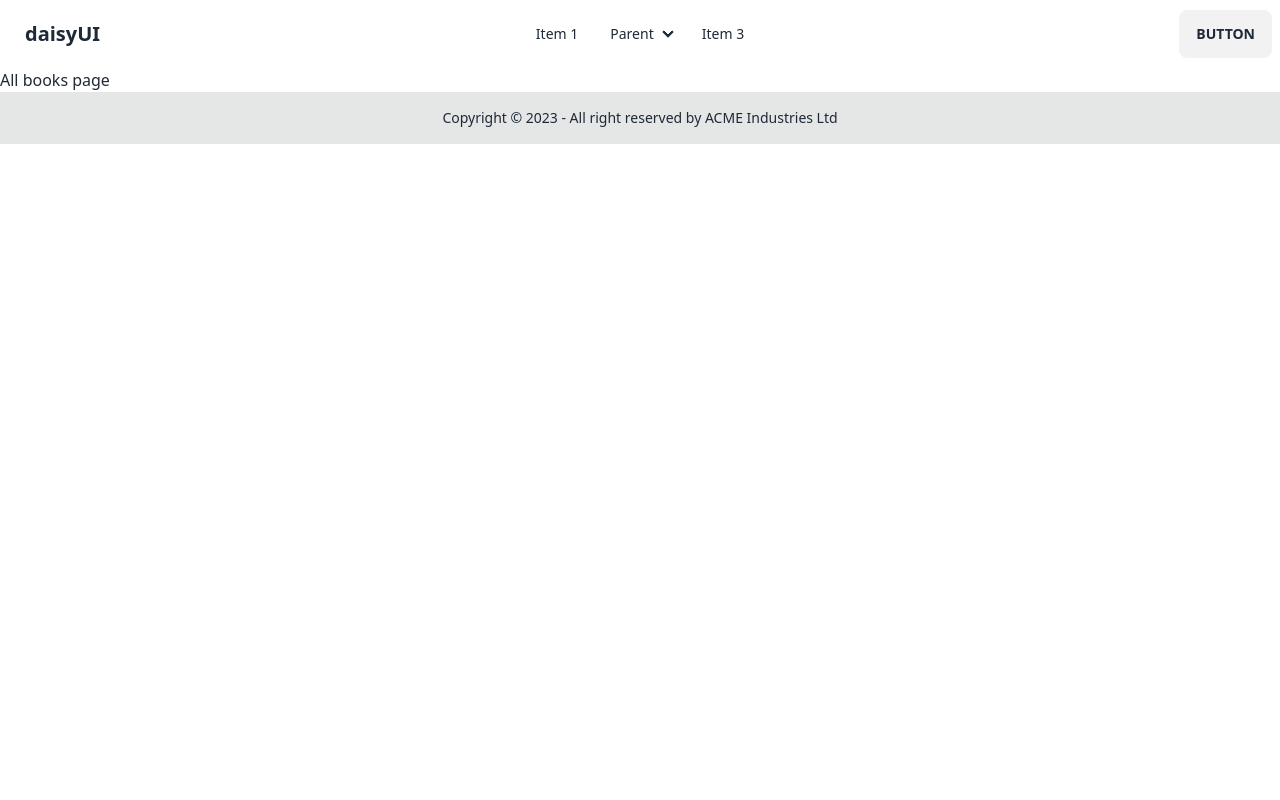
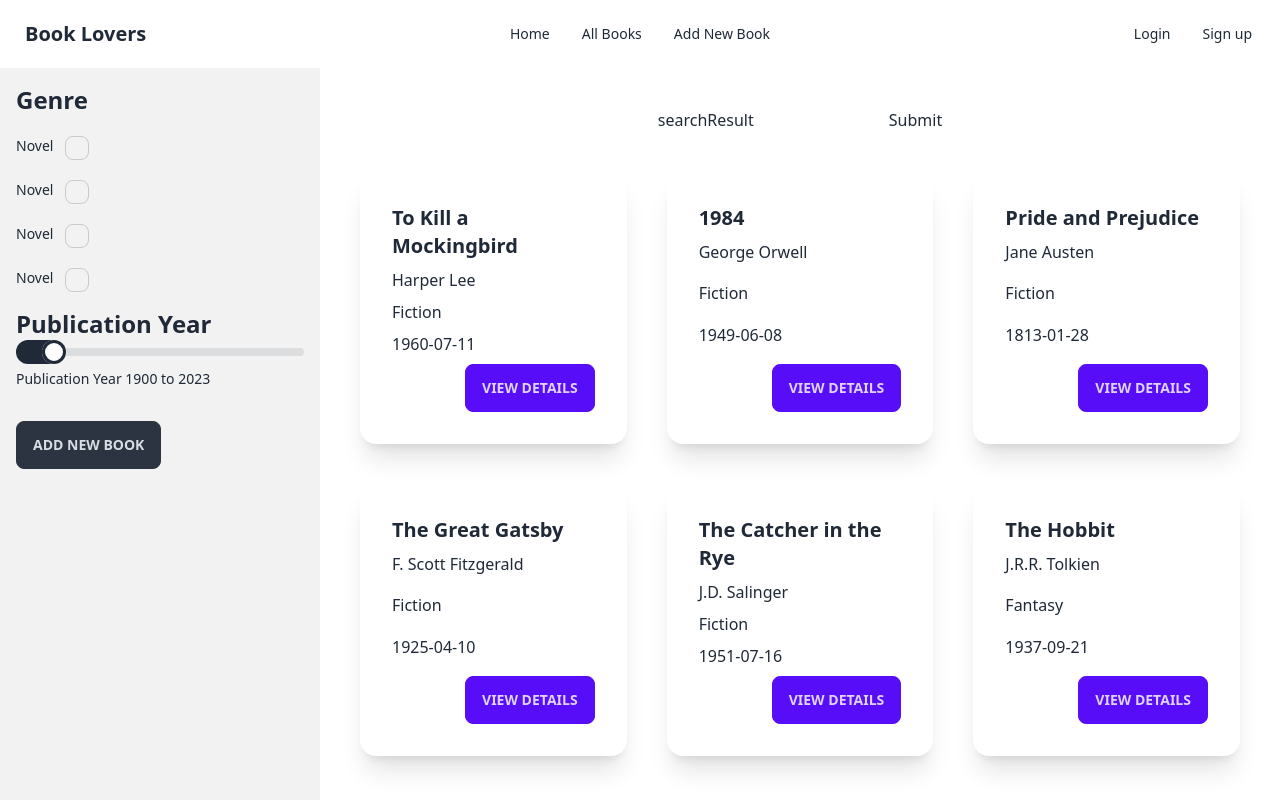
Before and after one commit to Ankan112/book-lovers, a React (Vite) app: page /all-books in a window 1280 px wide. Shown: the top 800 px of the page. Built offline with nearby package versions, Linux system fonts and the light colour scheme.

Commit message:
implement layout in all books page

```diff
--- a/public/books.json
+++ b/public/books.json
@@ -3,60 +3,70 @@
     "Title": "To Kill a Mockingbird",
     "Author": "Harper Lee",
     "Genre": "Fiction",
-    "PublicationDate": "1960-07-11"
+    "PublicationDate": "1960-07-11",
+    "Review": []
   },
   {
     "Title": "1984",
     "Author": "George Orwell",
     "Genre": "Fiction",
-    "PublicationDate": "1949-06-08"
+    "PublicationDate": "1949-06-08",
+    "Review": []
   },
   {
     "Title": "Pride and Prejudice",
     "Author": "Jane Austen",
     "Genre": "Fiction",
-    "PublicationDate": "1813-01-28"
+    "PublicationDate": "1813-01-28",
+    "Review": []
   },
   {
     "Title": "The Great Gatsby",
     "Author": "F. Scott Fitzgerald",
     "Genre": "Fiction",
-    "PublicationDate": "1925-04-10"
+    "PublicationDate": "1925-04-10",
+    "Review": []
   },
   {
     "Title": "The Catcher in the Rye",
     "Author": "J.D. Salinger",
     "Genre": "Fiction",
-    "PublicationDate": "1951-07-16"
+    "PublicationDate": "1951-07-16",
+    "Review": []
   },
   {
     "Title": "The Hobbit",
     "Author": "J.R.R. Tolkien",
     "Genre": "Fantasy",
-    "PublicationDate": "1937-09-21"
+    "PublicationDate": "1937-09-21",
+    "Review": []
   },
   {
     "Title": "The Hunger Games",
     "Author": "Suzanne Collins",
     "Genre": "Young Adult",
-    "PublicationDate": "2008-09-14"
+    "PublicationDate": "2008-09-14",
+    "Review": []
   },
   {
     "Title": "The Chronicles of Narnia: The Lion, the Witch, and the Wardrobe",
     "Author": "C.S. Lewis",
     "Genre": "Fantasy",
-    "PublicationDate": "1950-10-16"
+    "PublicationDate": "1950-10-16",
+    "Review": []
   },
   {
     "Title": "Harry Potter and the Sorcerer's Stone",
     "Author": "J.K. Rowling",
     "Genre": "Fantasy",
-    "PublicationDate": "1997-06-26"
+    "PublicationDate": "1997-06-26",
+    "Review": []
   },
   {
     "Title": "The Lord of the Rings: The Fellowship of the Ring",
     "Author": "J.R.R. Tolkien",
     "Genre": "Fantasy",
-    "PublicationDate": "1954-07-29"
+    "PublicationDate": "1954-07-29",
+    "Review": []
   }
 ]
--- a/src/components/ui/Header.tsx
+++ b/src/components/ui/Header.tsx
@@ -1,3 +1,5 @@
+import { Link } from "react-router-dom";
+
 const Header = () => {
   return (
     <div className="navbar bg-base-100">
@@ -24,51 +26,40 @@ const Header = () => {
             className="menu menu-sm dropdown-content mt-3 z-[1] p-2 shadow bg-base-100 rounded-box w-52"
           >
             <li>
-              <a>Item 1</a>
+              <Link to="/">Home</Link>
             </li>
             <li>
-              <a>Parent</a>
-              <ul className="p-2">
-                <li>
-                  <a>Submenu 1</a>
-                </li>
-                <li>
-                  <a>Submenu 2</a>
-                </li>
-              </ul>
+              <Link to="/all-books">All Books</Link>
             </li>
             <li>
-              <a>Item 3</a>
+              <Link to="/new-book">Add New Book</Link>
             </li>
           </ul>
         </div>
-        <a className="btn btn-ghost normal-case text-xl">daisyUI</a>
+        <a className="btn btn-ghost normal-case text-xl">Book Lovers</a>
       </div>
       <div className="navbar-center hidden lg:flex">
         <ul className="menu menu-horizontal px-1">
           <li>
-            <a>Item 1</a>
-          </li>
-          <li tabIndex={0}>
-            <details>
-              <summary>Parent</summary>
-              <ul className="p-2">
-                <li>
-                  <a>Submenu 1</a>
-                </li>
-                <li>
-                  <a>Submenu 2</a>
-                </li>
-              </ul>
-            </details>
+            <Link to="/">Home</Link>
           </li>
           <li>
-            <a>Item 3</a>
+            <Link to="/all-books">All Books</Link>
+          </li>
+          <li>
+            <Link to="/new-book">Add New Book</Link>
           </li>
         </ul>
       </div>
       <div className="navbar-end">
-        <a className="btn">Button</a>
+        <ul className="menu menu-horizontal px-1">
+          <li>
+            <Link to="/login">Login</Link>
+          </li>
+          <li>
+            <Link to="/sign-up">Sign up</Link>
+          </li>
+        </ul>
       </div>
     </div>
   );
--- a/src/pages/AllBooks.tsx
+++ b/src/pages/AllBooks.tsx
@@ -1,7 +1,118 @@
+import { useForm, SubmitHandler } from "react-hook-form";
+import { useState, useEffect } from "react";
+import { Link } from "react-router-dom";
+import { IBook, Inputs } from "../types/commonTypes";
+
 const AllBooks = () => {
+  //! dummy data start
+
+  const [data, setData] = useState([]);
+  useEffect(() => {
+    // eslint-disable-next-line @typescript-eslint/no-floating-promises
+    fetch("../../../public/books.json")
+      .then((res) => res.json())
+      .then((data) => setData(data));
+  }, []);
+
+  //! dummy data end
+
+  const {
+    register,
+    handleSubmit,
+    formState: { errors },
+  } = useForm<Inputs>();
+  const onSubmit: SubmitHandler<Inputs> = (data) => console.log(data);
+
   return (
     <div>
-      <h1>All books page</h1>
+      <div className="drawer lg:drawer-open">
+        <input id="my-drawer-2" type="checkbox" className="drawer-toggle" />
+        <div className="drawer-content flex flex-col items-center mt-10">
+          {/* search box section start */}
+          <div>
+            <form onSubmit={handleSubmit(onSubmit)}>
+              {/* register your input into the hook by invoking the "register" function */}
+              <input
+                defaultValue="searchResult"
+                {...register("searchResult")}
+              />
+              <input type="submit" />
+            </form>
+          </div>
+          {/* search box section end */}
+          {/* all books start */}
+          <div className="w-11/12 mx-auto">
+            <div className="grid grid-cols-1 md:grid-cols-2 lg:grid-cols-3 gap-10 my-10">
+              {data.map((book: IBook, index) => (
+                <div key={index} className="card bg-base-100 shadow-xl">
+                  <div className="card-body">
+                    <h2 className="card-title">{book?.Title}</h2>
+                    <p>{book?.Author}</p>
+                    <p>{book?.Genre}</p>
+                    <p>{book?.PublicationDate}</p>
+                    <div className="card-actions justify-end">
+                      <Link to={`/book-details/${book.Title}`}>
+                        <button className="btn btn-primary">
+                          View Details
+                        </button>
+                      </Link>
+                    </div>
+                  </div>
+                </div>
+              ))}
+            </div>
+          </div>
+          {/* all books end */}
+          <label
+            htmlFor="my-drawer-2"
+            className="btn btn-primary drawer-button lg:hidden"
+          >
+            Open drawer
+          </label>
+        </div>
+        <div className="drawer-side">
+          <label htmlFor="my-drawer-2" className="drawer-overlay"></label>
+          <ul className="menu p-4 w-80 h-full bg-base-200 text-base-content">
+            <div>
+              <h2 className="text-2xl font-semibold ">Genre</h2>
+              <div className="flex mt-5">
+                <p className="">Novel</p>
+                <input type="checkbox" className="checkbox ml-3" />
+              </div>
+              <div className="flex mt-5">
+                <p className="">Novel</p>
+                <input type="checkbox" className="checkbox ml-3" />
+              </div>
+              <div className="flex mt-5">
+                <p className="">Novel</p>
+                <input type="checkbox" className="checkbox ml-3" />
+              </div>
+              <div className="flex mt-5">
+                <p className="">Novel</p>
+                <input type="checkbox" className="checkbox ml-3" />
+              </div>
+            </div>
+            <div>
+              <h2 className="text-2xl font-semibold mt-4">Publication Year</h2>
+              <div>
+                <input
+                  type="range"
+                  min={0}
+                  max="100"
+                  value="10"
+                  className="range"
+                />
+                <p> Publication Year 1900 to 2023</p>
+              </div>
+            </div>
+            <div className="mt-8">
+              <Link to="/new-book">
+                <button className="btn btn-neutral">Add New Book</button>
+              </Link>
+            </div>
+          </ul>
+        </div>
+      </div>
     </div>
   );
 };
--- /dev/null
+++ b/src/types/commonTypes.tsx
@@ -0,0 +1,11 @@
+export type IBook = {
+  Title: string;
+  Author: string;
+  Genre: string;
+  PublicationDate: string;
+  Review: [];
+};
+
+export type Inputs = {
+  searchResult: string;
+};
```
